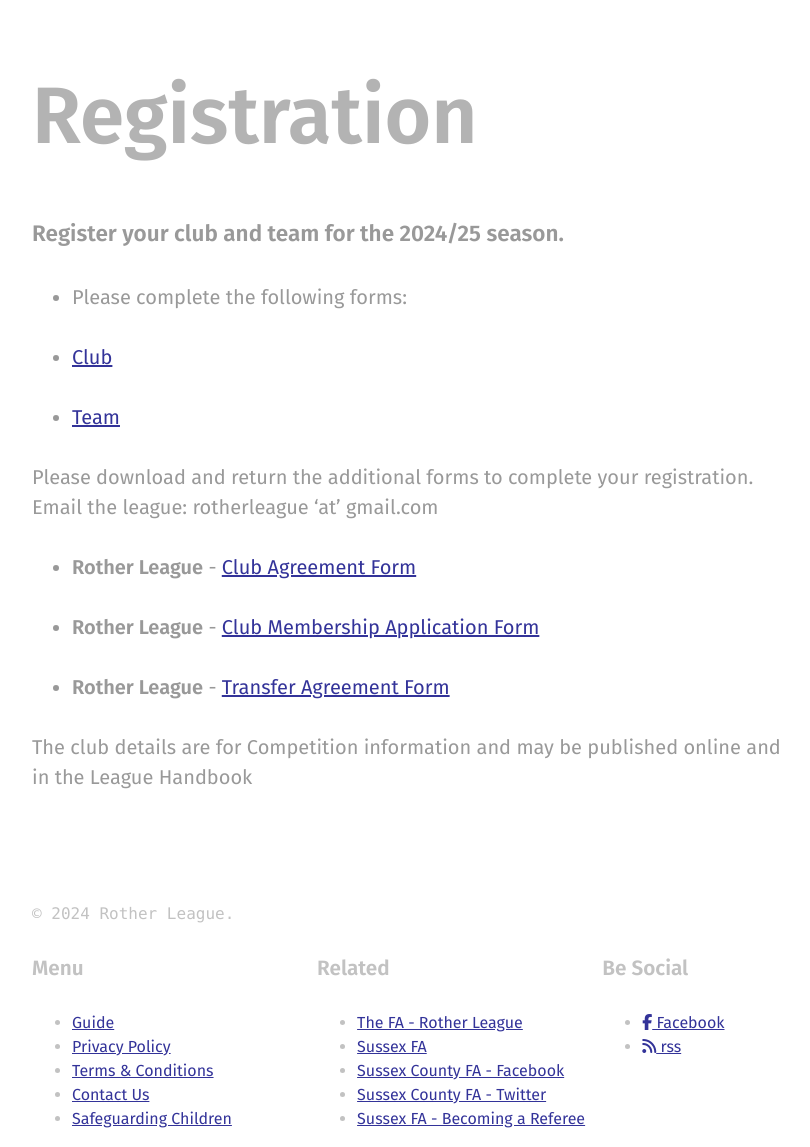
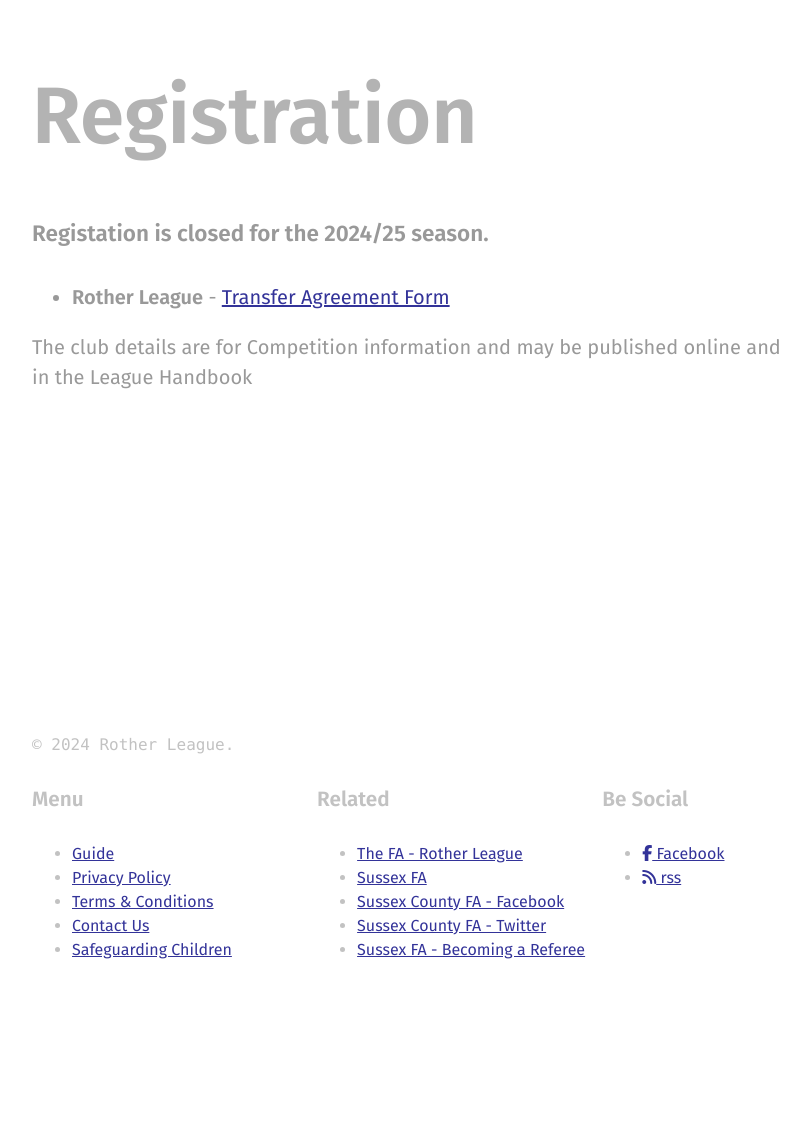
Before and after one commit to rotherleague/Rother, a Jekyll site: the page built from registration.md, in a window 1280 px wide, cut to the strip 247-1394 px from the top of the page. Shown: the whole strip, without its empty margins (48-858 px from the left). Built offline with Jekyll 4.4.1, drawn with Linux system fonts in a browser that asks for light colours; nearby versions of some CDN libraries; after the commit the page ends 1225 px from its top, so only the background shows below that.

Commit message:
Update registration.md

```diff
--- a/registration.md
+++ b/registration.md
@@ -3,21 +3,24 @@ title: "Registration"
 layout: page
 ---
 
- **Register your club and team for the 2024/25 season.**
+**Registation is closed for the 2024/25 season.**
+ <!--**Register your club and team for the 2024/25 season.**-->
 
+<!--
 - Please complete the following forms:
 
 - [Club](https://docs.google.com/forms/d/e/1FAIpQLScxnvPJo_OgJbbMV21Xydky174WlG1hCucTclS8gBE_tv6xVg/viewform?usp=sf_link)
 
 - [Team](https://docs.google.com/forms/d/e/1FAIpQLSc1PZgaRFrg8DZMoYAXRFPpAQqlZnB3FgIqeE7MoOF7hFpv5g/viewform?usp=sf_link)
+-->
 
-
-
+<!--
 Please download and return the additional forms to complete your registration. Email the league: rotherleague 'at' gmail.com
 
 * **Rother League** - [Club Agreement Form](https://drive.google.com/file/d/1UJWkEbWULesbU3r_o1FxtwX0-pKBnG3n/view?usp=sharing)
 
 * **Rother League** - [Club Membership Application Form](https://drive.google.com/file/d/1B9M5cu5rcLLaRxeyAm5mtXnM9z7eWM-D/view?usp=sharing)
+-->
 
 * **Rother League** - [Transfer Agreement Form](https://drive.google.com/file/d/1FJUIJUXVdPLNm_rpLBjY7TrEaRfD3t1h/view?usp=sharing)
 
```
